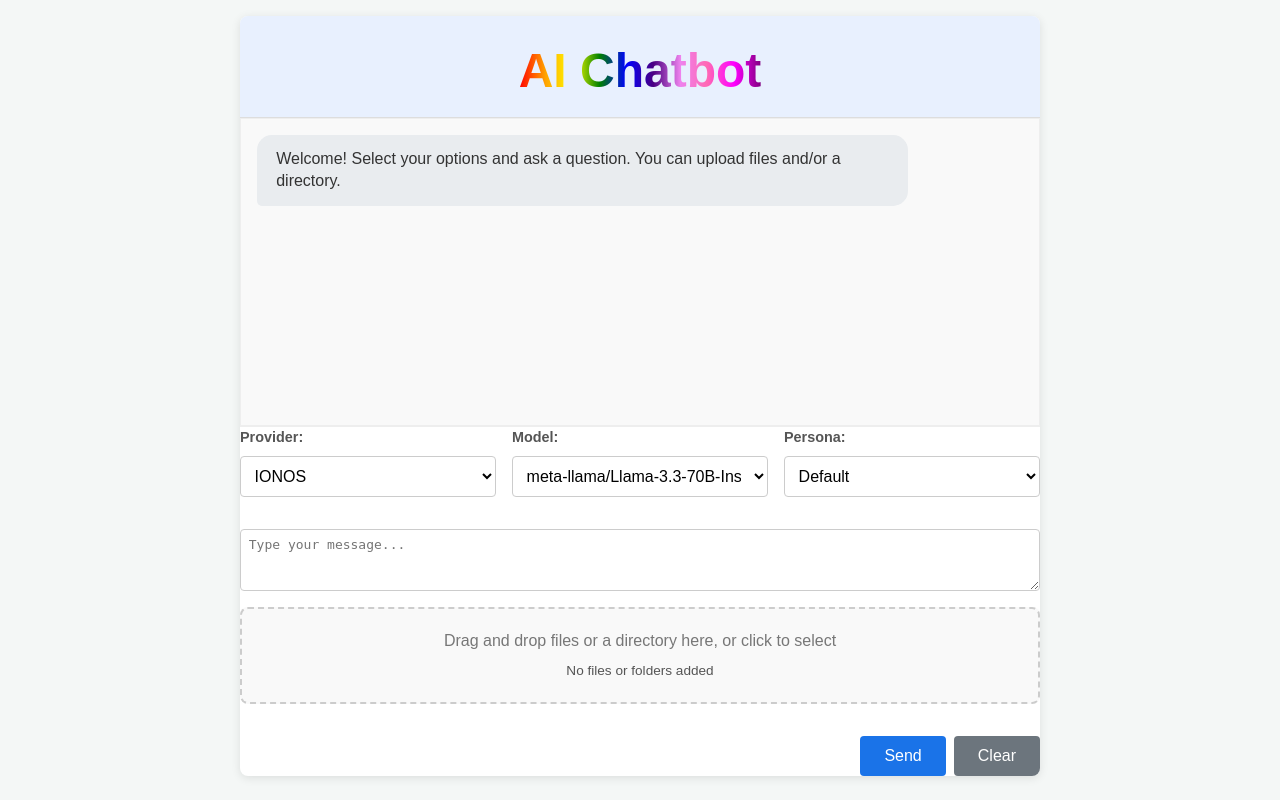
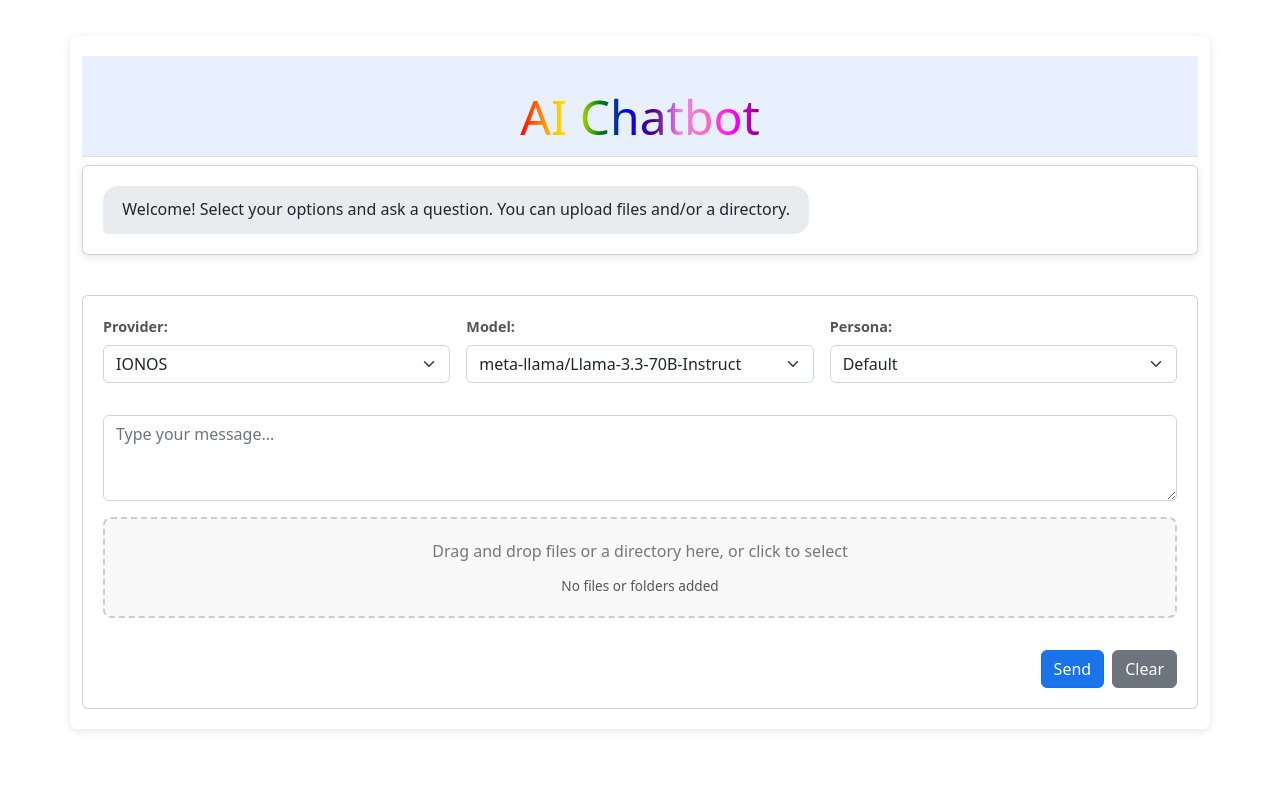
Before and after one commit to thtieig/chat_with_me, a Flask app: page / in a window 1280 px wide. Run offline with Flask 3, Linux system fonts and the light colour scheme; some libraries are stand-ins or nearby versions.

Commit message:
second layout rework - better space usage

```diff
--- a/static/style.css
+++ b/static/style.css
@@ -1,5 +1,3 @@
-/* --- my_chat_app/static/style.css --- */
-
 /* Global Styles */
 * {
     box-sizing: border-box;
@@ -29,6 +27,8 @@
     display: flex;
     flex-direction: column;
     max-height: 95vh;
+    margin: 20px; /* Add margin */
+    padding: 20px; /* Add padding */
 }
 
 /* Header Styles */
@@ -50,9 +50,11 @@
     height: 50vh;
     overflow-y: auto;
     border: 1px solid #eee;
-    margin-bottom: 0;
-    padding: 1em;
+    margin-bottom: 20px; /* Add margin */
+    padding: 20px; /* Add padding */
     background-color: #f9f9f9;
+    border-radius: 8px;
+    box-shadow: 0 2px 10px rgba(0, 0, 0, 0.1);
 }
 
 #chat-history {
@@ -95,8 +97,9 @@
 /* Input Area Styles */
 .input-area {
     border-top: 1px solid #eee;
-    margin-top: 0;
+    margin-top: 20px; /* Add margin */
     flex-shrink: 0;
+    padding: 20px; /* Add padding */
 }
 
 #chat-form {
--- a/templates/index.html
+++ b/templates/index.html
@@ -1,4 +1,3 @@
-<!-- index.html -->
 <!DOCTYPE html>
 <html lang="en">
 <head>
@@ -15,6 +14,8 @@
     <script src="https://cdnjs.cloudflare.com/ajax/libs/prism/1.29.0/components/prism-core.min.js"></script>
     <script src="https://cdnjs.cloudflare.com/ajax/libs/prism/1.29.0/plugins/autoloader/prism-autoloader.min.js"></script>
 
+    <!-- Bootstrap CSS -->
+    <link href="https://cdn.jsdelivr.net/npm/bootstrap@5.2.3/dist/css/bootstrap.min.css" rel="stylesheet" integrity="sha384-rbsA2VBKQhggwzxH7pPCaAqO46MgnOM80zW1RWuH61DGLwZJEdK2Kadq2F9CUG65" crossorigin="anonymous">
 </head>
 <body>
     <div class="container">
@@ -32,7 +33,7 @@
                 <div class="settings">
                     <div class="control-group">
                         <label for="provider-select">Provider:</label>
-                        <select id="provider-select" name="provider">
+                        <select id="provider-select" name="provider" class="form-select">
                             {% for provider in providers %}
                                 <option value="{{ provider }}" {% if provider == initial_provider %}selected{% endif %}>{{ provider }}</option>
                             {% endfor %}
@@ -40,7 +41,7 @@
                     </div>
                     <div class="control-group">
                         <label for="model-select">Model:</label>
-                        <select id="model-select" name="model">
+                        <select id="model-select" name="model" class="form-select">
                             {% for model in initial_models %}
                                 <option value="{{ model }}" {% if model == initial_default_model %}selected{% endif %}>{{ model }}</option>
                             {% endfor %}
@@ -48,7 +49,7 @@
                     </div>
                     <div class="control-group">
                         <label for="persona-select">Persona:</label>
-                        <select id="persona-select" name="persona">
+                        <select id="persona-select" name="persona" class="form-select">
                             {% for persona in personas %}
                                 <option value="{{ persona }}" {% if persona == 'Default' %}selected{% endif %}>{{ persona }}</option>
                             {% endfor %}
@@ -57,9 +58,9 @@
                 </div>
 
                 <div class="message-input">
-                    <textarea id="message-input" name="message" placeholder="Type your message..." rows="3"></textarea>
+                    <textarea id="message-input" name="message" placeholder="Type your message..." rows="3" class="form-control"></textarea>
                     <div class="attachment-area">
-                        <div id="drop-zone">
+                        <div id="drop-zone" class="card">
                             <p>Drag and drop files or a directory here, or click to select</p>
                             <span id="attachment-names">No files or folders added</span>
                         </div>
@@ -67,16 +68,15 @@
                 </div>
 
                 <div class="button-group">
-                    <button type="submit" id="send-button">Send</button>
-                    <button type="button" id="clear-button">Clear</button>
+                    <button type="submit" id="send-button" class="btn btn-primary">Send</button>
+                    <button type="button" id="clear-button" class="btn btn-secondary">Clear</button>
                 </div>
             </form>
         </div>
     </div>
 
-<!-- Add more code blocks as needed -->
-
     <!-- Load main script *after* libraries are available -->
     <script src="{{ url_for('static', filename='script.js') }}"></script>
+    <script src="https://cdn.jsdelivr.net/npm/bootstrap@5.2.3/dist/js/bootstrap.bundle.min.js" integrity="sha384-kenU1KFdBIe4zVF0s0G1M5b4hcpxyD9F7jL+jjXkk+Q2h455rYXK/7HAuoJl+0I4" crossorigin="anonymous"></script>
 </body>
 </html>
```
